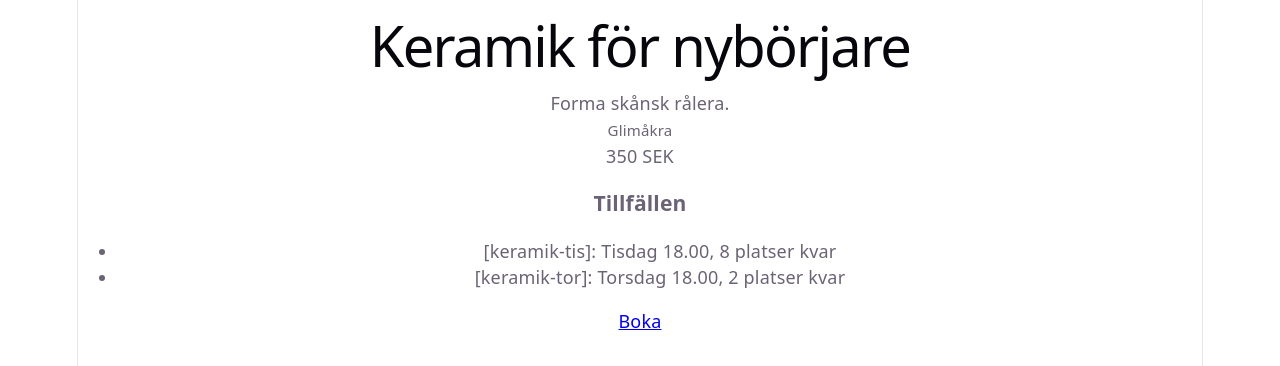
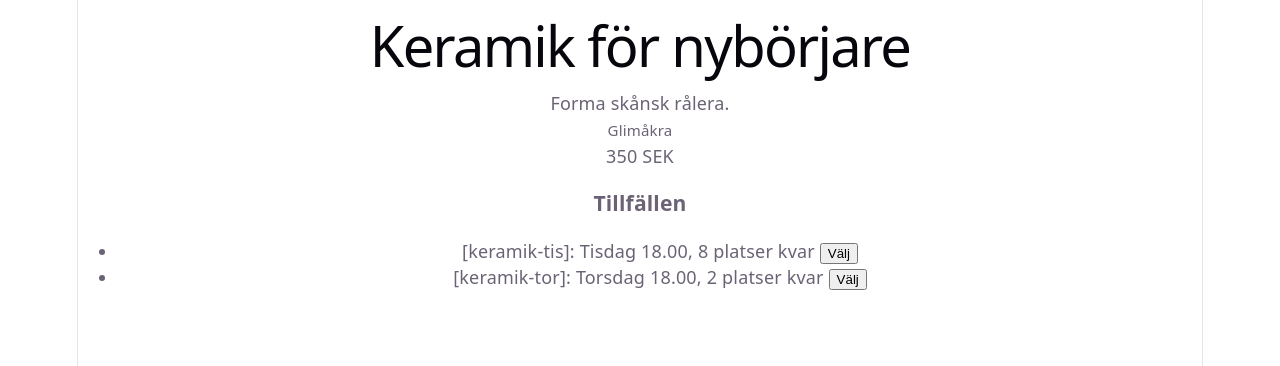
Before and after one commit to Glimakra-Webbutvecklare/M7-react-kulturverkstaden, a React (Vite) app: page /workshops/keramik in a window 1280 px wide. Shown: the top 366 px of the page. Built offline with nearby package versions, Linux system fonts and the light colour scheme.

Commit message:
confirmation page

```diff
--- a/src/App.jsx
+++ b/src/App.jsx
@@ -1,12 +1,33 @@
 // src/App.jsx
 import { useState } from "react";
 import { Routes, Route } from "react-router-dom";
-import WorkshopList from "./components/WorkshopList";
-import BookingForm from "./components/BookingForm/BookingForm";
+import ConfirmationCard from "./components/ConfirmationCard";
 import HomePage from "./pages/HomePage";
 import BookingPage from "./pages/BookingPage";
 import DetailsPage from "./pages/DetailsPage";
 import NotFoundPage from "./pages/NotFoundPage";
+
+// Ovning 1 - map
+// const people = [{id: 1, name:"Henry", age: 33}, {id: 2, name: "Konrad", age: 31}, {id: 3, name: "Sara", age: 39}]
+
+// en vanlig varibel fungerar inte om vi vill att react ska regera på förändringar
+// istället ska vi använda en så kallad hook som kallas useState
+// -- let count = 0;
+
+// useState skapar en speciel variabel som react håller koll på
+// Den kommer uppdatera DOMen om förändring sker
+//const [count, setCount] = useState(10);
+
+// const increment = () => {
+//   //count = count + 1;  // manuel förändring fungerar ej. vi ska använda setCount istället
+//   setCount(count => count + 1); // beskriv hur värdet ska ändras med en funktion
+//   console.log(count)
+// }
+
+// const decrement = () => {
+//   // Uppgift: minska count med 1 vid knapptryck
+//   setCount(count => count - 1); // beskriv hur värdet ska ändras med en funktion
+// }
 
 // Upgift: refaktorera sid-komponenterna till en egen map
 // som heter `pages`
@@ -23,6 +44,16 @@ import NotFoundPage from "./pages/NotFoundPage";
 // använd map för att skapa en array ["Max, Labrador", "Winston, Dasch"]
 //const dogs = [{name: "Max", breed: "Labrador"}, { name: "Winston", breed: "Dasch"}]
 //dogs.map(dog => `${dog.name}, ${dog.breed}` )
+
+
+// övning 3:
+// Skapa en komponent CongratulationCard
+// Rita ut den i App.jsx
+// komponenten ska ta emot en property 'name' och 'age'
+// function CongratulationCard({ name, age }) {
+//   return <div className="congratulation-card"><h2>Congratulations {name}!</h2> <p>You have turned {age} years old. How awesome!!</p></div>;
+// }
+
 function App() {
 
   // från databas med workshops
@@ -69,10 +100,13 @@ function App() {
     }
   ]);
 
+  const [selectedSlotId, setSelectedSlotId] = useState(null);
+  const [confirmBooking, setConfirmedBooking] = useState(null);
+
   return (<Routes>
     <Route path="/" element={<HomePage workshops={workshops} /> } />
-    <Route path="/workshops/:workshopId" element={ <DetailsPage workshops={workshops} /> } />
-    <Route path="/book/:workshopId" element={ <BookingPage workshops={workshops} /> } />
+    <Route path="/workshops/:workshopId" element={ <DetailsPage workshops={workshops} selectedSlotId={selectedSlotId} setSelectedSlotId={setSelectedSlotId}/> } />
+    <Route path="/book/:workshopId" element={ <BookingPage workshops={workshops} setWorkshops={setWorkshops} selectedSlotId={selectedSlotId} setConfirmedBooking={setConfirmedBooking}/> } />
     {/* Uppgift: Lägg till en ny Route: /workshops -> <h1>Workshops Page</h1> */}
     {/* Uppgift: Lägg till en url parameter 'category' och skriv ut `Category: <category-från-url> i WorkshopPage` */}
     {/* <Route path="/workshops/:category?" element={ <WorkshopsPage workshops={workshops}/> } />  */}
@@ -80,90 +114,6 @@ function App() {
     {/* Refaktorera sidan till pages/NotFoundPage.jsx */}
     <Route path="*" element={<NotFoundPage />}/>
   </Routes>);
-
-  const [selectedSlotId, setSelectedSlotId] = useState(null);
-
-
-  const pickWorkshopId = (id) => {
-    // setSelectedSlotId beskriver hur den state-fulla variabel förändras
-    // react kommer då kunna reagera och rita om DOMen
-    setSelectedSlotId(selectedSlotId => id);
-  }
-
-  // möjliggör ta reservera en plats
-  // på angiven workshop
-  const reserveSpot = (workshopId) => {
-    // vi behöver skapa en helt ny array
-    // med den nya förändringen
-    const newWorkshops = [...workshops];
-    // gå igenom alla workshops
-    for (const workshop of newWorkshops) {
-      // gå igenom alla slots
-      for (const slot of workshop.slots) {
-        // om vi hittar rätt slot som ska reserveras..
-        if (slot.id === workshopId && slot.placesLeft > 0) {
-          slot.placesLeft -= 1; // ta bort ett
-        }
-      }
-    }
-
-    setWorkshops(workshops => newWorkshops)
-  }
-
-
-
-  const title = "Kulturverkstaden";
-
-
-  // Ovning 1 - map
-  // const people = [{id: 1, name:"Henry", age: 33}, {id: 2, name: "Konrad", age: 31}, {id: 3, name: "Sara", age: 39}]
-
-  // en vanlig varibel fungerar inte om vi vill att react ska regera på förändringar
-  // istället ska vi använda en så kallad hook som kallas useState
-  // -- let count = 0;
-
-  // useState skapar en speciel variabel som react håller koll på
-  // Den kommer uppdatera DOMen om förändring sker
-  const [count, setCount] = useState(10);
-
-  // const increment = () => {
-  //   //count = count + 1;  // manuel förändring fungerar ej. vi ska använda setCount istället
-  //   setCount(count => count + 1); // beskriv hur värdet ska ändras med en funktion
-  //   console.log(count)
-  // }
-
-  // const decrement = () => {
-  //   // Uppgift: minska count med 1 vid knapptryck
-  //   setCount(count => count - 1); // beskriv hur värdet ska ändras med en funktion
-  // }
-
-  // hjälpvariabel för att öka läsbarheten
-  const hasChosenWorkshop = selectedSlotId !== null;
-
-  return (
-    <main>
-      {/* <h2>Räknare exempel</h2>
-      <p>Nyvarande count: {count}</p>
-      <button onClick={increment}>+</button>
-      <button onClick={decrement}>-</button> */}
-
-      <h1>{title}</h1>
-
-      {/* Vi kan använder Tenary operator (?) för att sätta vilkor
-      när något ska ritas ut. <Vilkor> ? <OM sant> : <Om falskt> */}
-      {/* { selectedSlotId !== null ? <BookingForm /> : ''} */}
-
-      {/* Ett alternativ om man ej vill ha ett alternativ för falsk */}
-      {hasChosenWorkshop && <BookingForm selectedSlotId={selectedSlotId} reserveSpot={reserveSpot}/>}
-
-
-      {/* <button onClick={() => pickWorkshopId('test-workshop')}>Test</button> */}
-      <WorkshopList workshops={workshops} selectedSlotId={selectedSlotId} handleWorkshopPick={pickWorkshopId}/>
-
-      {/* Använd map för att rita ut varje person i en paragraph t.ex <p>Henry is 33 years old.</p> */}
-      {/* {people.map(person => <p key={person.id}>{person.name} is {person.age} years old.</p>)} */}
-    </main>
-  );
 }
 
 export default App;
--- a/src/components/BookingForm/BookingForm.jsx
+++ b/src/components/BookingForm/BookingForm.jsx
@@ -1,6 +1,6 @@
 import { useState } from "react";
 
-function BookingForm({selectedSlotId, reserveSpot}) {
+function BookingForm({workshopId, selectedSlotId, setConfirmBooking, setWorkshops}) {
     // utkast för bokning, uppdateras medans user skriver
     const [bookingDraft, setBookingDraft] = useState({
         name: "",
@@ -9,17 +9,32 @@ function BookingForm({selectedSlotId, reserveSpot}) {
         message: ""
     });
 
-    // bekräftad bokning, initellt tom
-    const [booking, setBooking] = useState(null);
-
     const handleSubmit = (evt, spotId) => {
         evt.preventDefault();
 
-        reserveSpot(spotId);
+        //reserveSpot(spotId);
+        // ändra i workshops arrayen (vårt data)
+        // sådant att en plats har minskat
+        setWorkshops(current => {
+
+            //const newWorkshops = [...current]; // DETTA KOPIERAR INTE HELA ARRAYEN
+            const newWorkshops = structuredClone(current); // Detta kopierar hela Workshops arrayen
+            // workshops är en array med objekt som i sin tur har en array med objekt
+            const selectedWorkshop = newWorkshops.find(workshop => workshop.id === workshopId);
+
+            const selectedSlot = selectedWorkshop.find(slot => slot.id === selectedSlotId);
+
+            selectedSlot.placesLeft--; // minska med ett
+
+            return newWorkshops;
+        });
 
         // bekräfta bokningen
         if (bookingDraft.name.length > 0 && bookingDraft.email.includes("@")) {
-            setBooking(current => ({ ...bookingDraft, spotId: spotId}) )
+            setConfirmBooking(current => ({ ...bookingDraft, spotId: spotId}) )
+
+            // navigera till confirm page
+
         }
     }
 
@@ -30,7 +45,6 @@ function BookingForm({selectedSlotId, reserveSpot}) {
 
     return (<div>
                 <h2>Boka din plats för {selectedSlotId}</h2>
-                { booking !== null && <p>Bokning är bekräftad! Namn: {booking.name}, Email: {booking.email}</p>}
                 <form onSubmit={(evt) => handleSubmit(evt, selectedSlotId)}>
                     <div>
                         <label htmlFor="name">Namn:</label>
--- /dev/null
+++ b/src/components/ConfirmationCard.jsx
@@ -0,0 +1,15 @@
+// Skapa en komponent ConfirmationCard
+// Den ska ta emot name, email, participants och workshopTitle
+// Rita den i App.jsx som test
+
+export default function ConfirmationCard({name, email, participant, workshopTitle}) {
+
+    return (
+        <section>
+            <h2>Tack {name}!</h2>
+            <p>Din plats på <strong>{workshopTitle}</strong> är bokad.</p>
+            <p>email: {email}</p>
+            <p>Antal deltagare: {participant}</p>
+        </section>
+    );
+}
--- a/src/pages/BookingPage.jsx
+++ b/src/pages/BookingPage.jsx
@@ -1,9 +1,9 @@
 import { useParams } from "react-router-dom";
 import BookingForm from "../components/BookingForm/BookingForm";
 
-export default function BookingPage({ workshops }) {
+export default function BookingPage({ workshops, setWorkshops, selectedSlotId, setConfirmedBooking }) {
     const { workshopId } = useParams();
     const workshop = workshops.find(workshop => workshop.id === workshopId);
 
-    return <BookingForm />
+    return <BookingForm workshopId={workshopId} selectedSlotId={selectedSlotId} setConfirmedBooking={setConfirmedBooking} setWorkshops={setWorkshops}/>
 }
--- a/src/pages/DetailsPage.jsx
+++ b/src/pages/DetailsPage.jsx
@@ -3,9 +3,14 @@ import { useParams, Link } from "react-router-dom";
 // Denna sidan ska visa upp all information
 // av vald workshop inklusive dess slots
 // vid vald slot ska man komma till en bokningssida
-export default function DetailsPage({workshops}) {
+export default function DetailsPage({workshops, selectedSlotId, setSelectedSlotId}) {
     const { workshopId } = useParams();
     const workshop = workshops.find(workshop => workshop.id === workshopId);
+
+    const handleSlotSelection = (id) => {
+        // Välja ut vilken slot av workshop
+        setSelectedSlotId(current => id);
+    }
 
     return (<main>
         <h1>{workshop.title}</h1>
@@ -14,10 +19,11 @@ export default function DetailsPage({workshops}) {
         <p>{workshop.priceSek} SEK</p>
         <h3>Tillfällen</h3>
         <ul>
-            {workshop.slots.map(slot => <li key={slot.id}>
-                                            [{slot.id}]: {slot.startsAt}, {slot.placesLeft} platser kvar
+            {workshop
+                .slots.map(slot => <li key={slot.id}>
+                                            [{slot.id}]: {slot.startsAt}, {slot.placesLeft} platser kvar <button onClick={() => handleSlotSelection(slot.id)}>Välj</button>
                                         </li>)}
         </ul>
-        <Link to={`/book/${workshopId}`}>Boka</Link>
+        {selectedSlotId && <Link to={`/book/${workshopId}`}>Boka {selectedSlotId}</Link>}
     </main>);
 }
```
